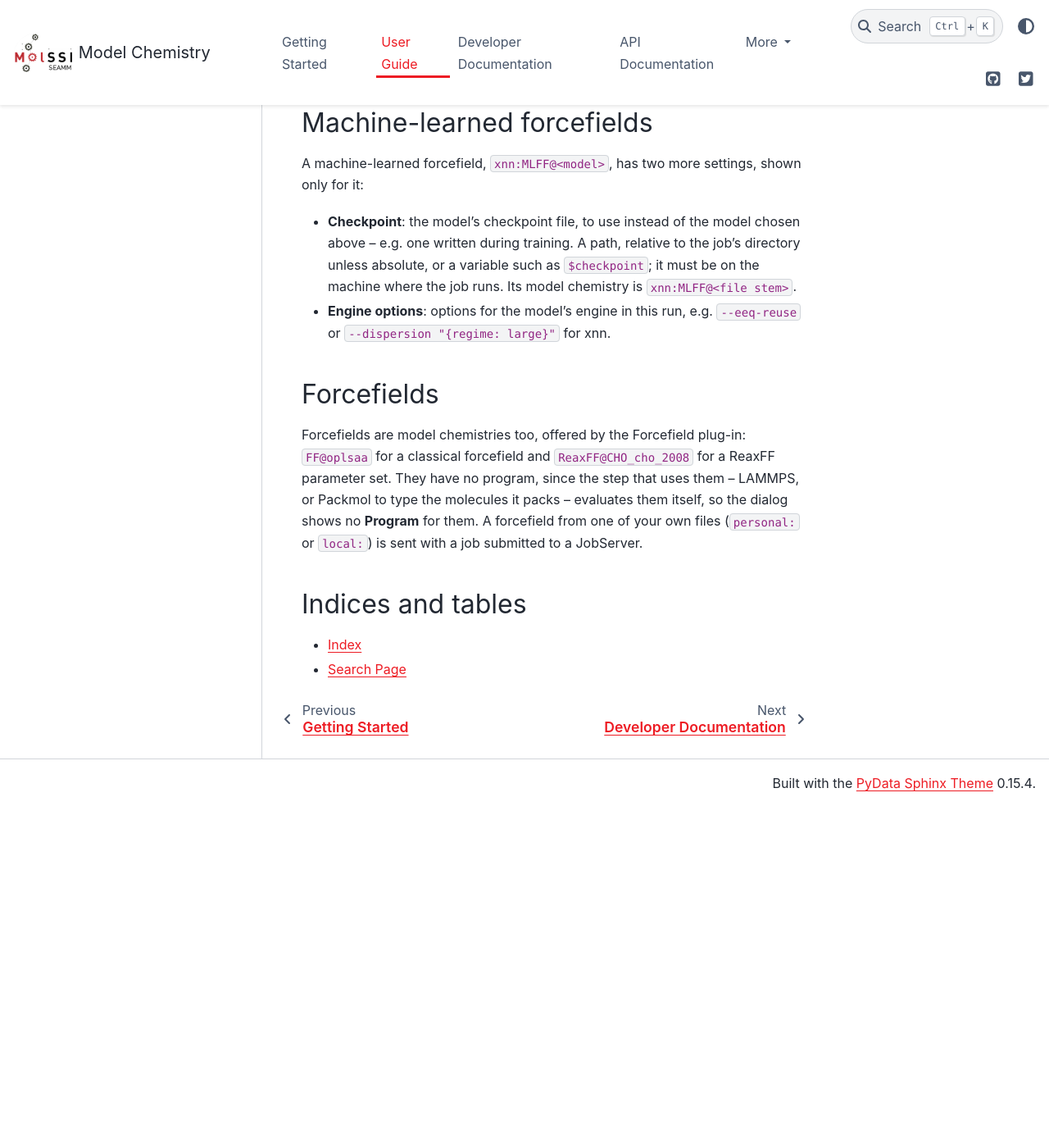
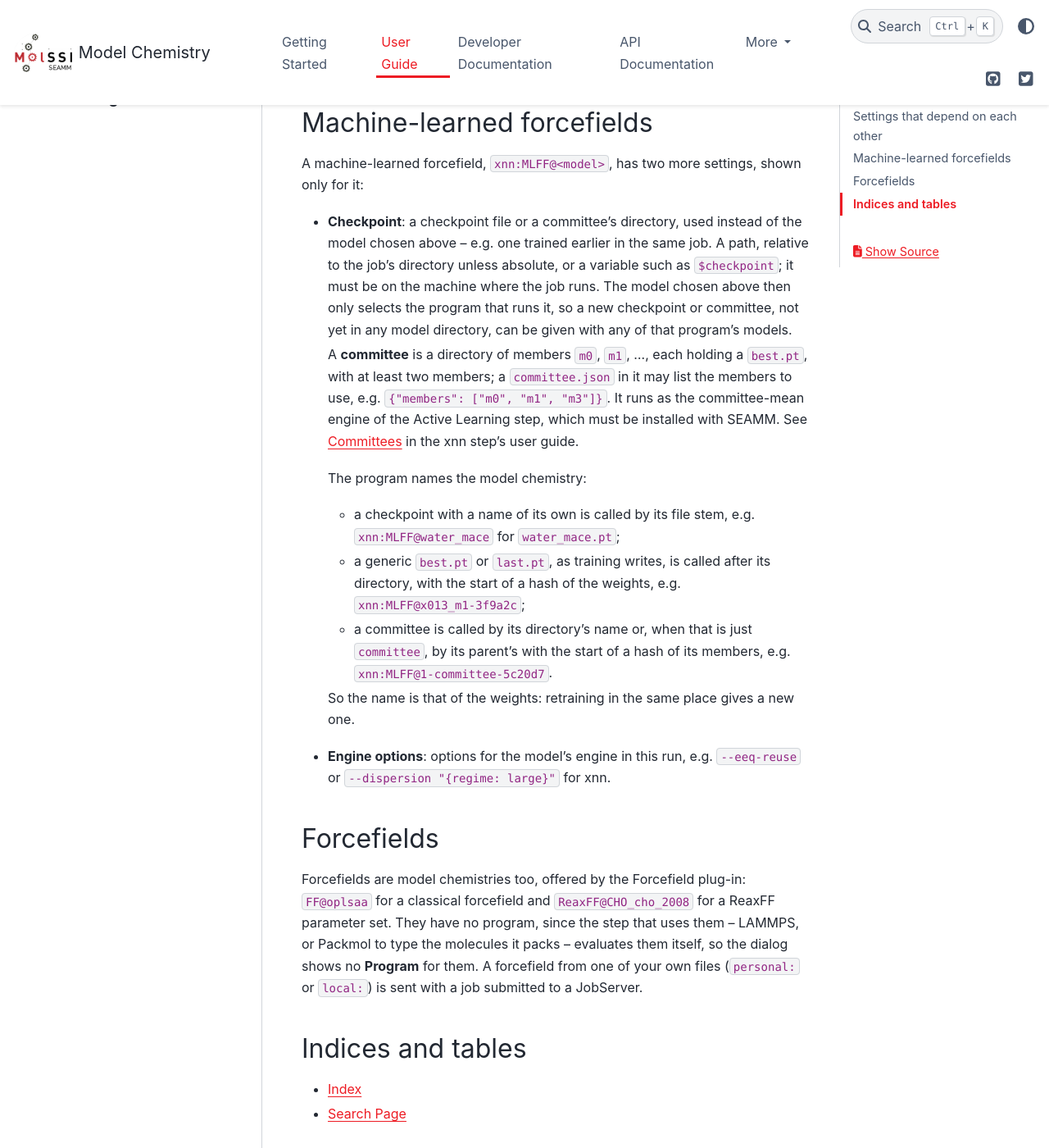
Before and after one commit to molssi-seamm/model_chemistry_step, a Sphinx documentation site: the page built from docs/user_guide/index.rst, in a window 1280 px wide and 1400 px high, scrolled down 522 px. Shown: the whole window at 82% size. Built offline with Sphinx 7.4.7 and the PyData theme 0.15.4, drawn with Linux system fonts in a browser that asks for light colours; pages that are not in the unit, such as notebooks, are missing from menus; before the commit the page ends 1507 px from its top, so only the background shows below that.

Commit message:
The Checkpoint help and user guide cover committees
A checkpoint may be a committee's directory; the model chosen above then
only selects the program; and the model chemistry is named by the program
(file stem, directory + hash for generic names, committee directory).

Co-Authored-By: Claude Opus 5.5 <noreply@anthropic.com>

```diff
--- a/HISTORY.rst
+++ b/HISTORY.rst
@@ -1,6 +1,12 @@
 =======
 History
 =======
+2026.10.14 -- Bugfix: the Checkpoint help did not cover committees
+    * The help for an MLFF's **Checkpoint** and the user guide now say that it may be a
+      committee's directory as well as a checkpoint file, that the model chosen above
+      then only selects the program, and how the model chemistry is named. The guide
+      also describes what a committee is and that it needs the Active Learning step.
+
 2026.10.12.1 -- Machine-learned forcefields: checkpoint and engine options
     * For a machine-learned forcefield (``xnn:MLFF@...``) the step takes a **Checkpoint**
       -- a path or variable, e.g. a checkpoint written during training -- and the
--- a/docs/user_guide/index.rst
+++ b/docs/user_guide/index.rst
@@ -35,12 +35,34 @@ Machine-learned forcefields
 A machine-learned forcefield, ``xnn:MLFF@<model>``, has two more settings, shown only
 for it:
 
-* **Checkpoint**: the model's checkpoint file, to use instead of the model chosen above
-  -- e.g. one written during training. A path, relative to the job's directory unless
-  absolute, or a variable such as ``$checkpoint``; it must be on the machine where the
-  job runs. Its model chemistry is ``xnn:MLFF@<file stem>``.
+* **Checkpoint**: a checkpoint file or a committee's directory, used instead of the
+  model chosen above -- e.g. one trained earlier in the same job. A path, relative to
+  the job's directory unless absolute, or a variable such as ``$checkpoint``; it must be
+  on the machine where the job runs. The model chosen above then only selects the
+  program that runs it, so a new checkpoint or committee, not yet in any model
+  directory, can be given with any of that program's models.
+
+  A **committee** is a directory of members ``m0``, ``m1``, ..., each holding a
+  ``best.pt``, with at least two members; a ``committee.json`` in it may list the
+  members to use, e.g. ``{"members": ["m0", "m1", "m3"]}``. It runs as the
+  committee-mean engine of the Active Learning step, which must be installed with
+  SEAMM. See `Committees`_ in the xnn step's user guide.
+
+  The program names the model chemistry:
+
+  - a checkpoint with a name of its own is called by its file stem, e.g.
+    ``xnn:MLFF@water_mace`` for ``water_mace.pt``;
+  - a generic ``best.pt`` or ``last.pt``, as training writes, is called after its
+    directory, with the start of a hash of the weights, e.g. ``xnn:MLFF@x013_m1-3f9a2c``;
+  - a committee is called by its directory's name or, when that is just
+    ``committee``, by its parent's with the start of a hash of its members, e.g.
+    ``xnn:MLFF@1-committee-5c20d7``.
+
+  So the name is that of the weights: retraining in the same place gives a new one.
 * **Engine options**: options for the model's engine in this run, e.g. ``--eeq-reuse``
   or ``--dispersion "{regime: large}"`` for xnn.
+
+.. _Committees: https://molssi-seamm.github.io/xnn_step/user_guide/index.html#committees
 
 Forcefields
 ===========
```
Also changed, not shown: 2 other files.
